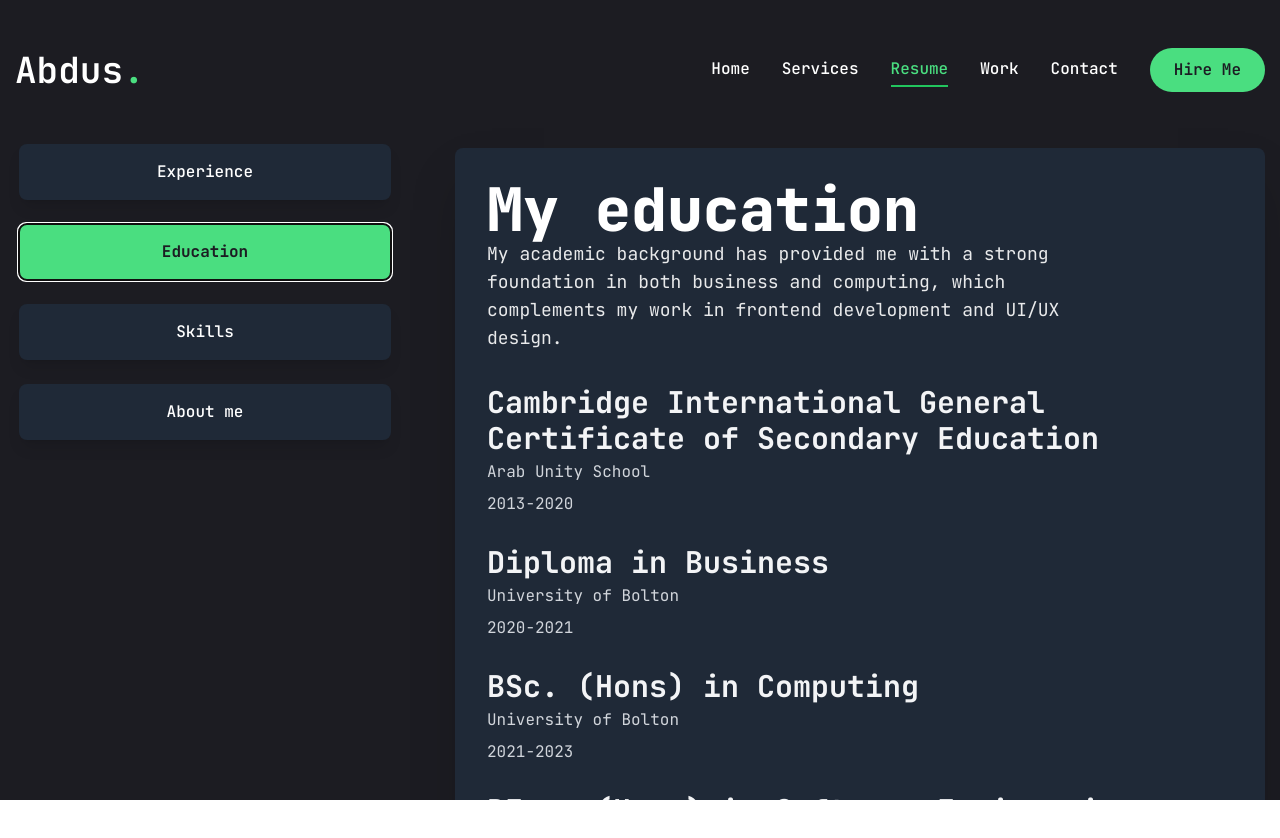
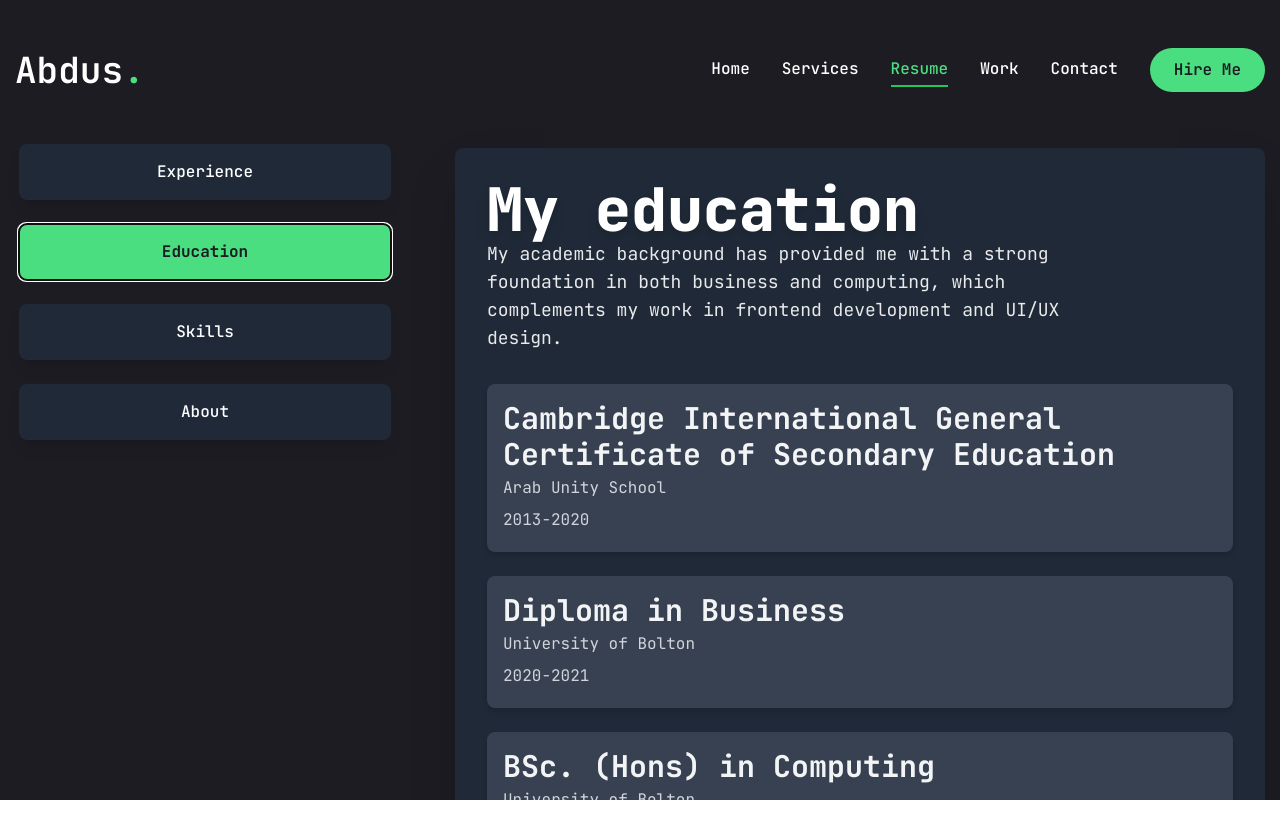
Before and after one commit to a10smd/portfolio-main, a Next.js app: page /resume in a window 1280 px wide. Both pictures are taken after a click on the tab "Education". Shown: the top 838 px of the page. Built offline with nearby package versions, Linux system fonts and the light colour scheme.

Commit message:
Major Changes

```diff
--- a/app/resume/page.jsx
+++ b/app/resume/page.jsx
@@ -188,7 +188,7 @@ const Resume = () => {
       animate={{
         opacity: 1,
         scale: 1,
-        transition: { delay: 0.4, duration: 0.6, ease: "easeOut" },
+        transition: { delay: 0.4, duration: 0.8, ease: "easeOut" },
       }}
       exit={{ opacity: 0, scale: 0.9, transition: { duration: 0.4 } }}
       className="min-h-[80vh] flex items-center justify-center py-12 xl:py-0 bg-primary"
@@ -199,30 +199,19 @@ const Resume = () => {
           className="flex flex-col xl:flex-row gap-[60px]"
         >
           <TabsList className="flex flex-col w-full max-w-[380px] mx-auto xl:mx-0 gap-6">
-            <TabsTrigger
-              value="experience"
-              className="p-4 bg-gray-800 text-white rounded-lg shadow-lg transform transition-transform hover:scale-110 active:scale-100"
-            >
-              Experience
-            </TabsTrigger>
-            <TabsTrigger
-              value="education"
-              className="p-4 bg-gray-800 text-white rounded-lg shadow-lg transform transition-transform hover:scale-110 active:scale-100"
-            >
-              Education
-            </TabsTrigger>
-            <TabsTrigger
-              value="skills"
-              className="p-4 bg-gray-800 text-white rounded-lg shadow-lg transform transition-transform hover:scale-110 active:scale-100"
-            >
-              Skills
-            </TabsTrigger>
-            <TabsTrigger
-              value="about"
-              className="p-4 bg-gray-800 text-white rounded-lg shadow-lg transform transition-transform hover:scale-110 active:scale-100"
-            >
-              About me
-            </TabsTrigger>
+            {["experience", "education", "skills", "about"].map(
+              (value, index) => (
+                <TabsTrigger
+                  key={value}
+                  value={value}
+                  className="p-4 bg-gray-800 text-white rounded-lg shadow-lg transform transition-transform hover:scale-110 active:scale-100"
+                  whileHover={{ scale: 1.05 }}
+                  whileTap={{ scale: 0.95 }}
+                >
+                  {value.charAt(0).toUpperCase() + value.slice(1)}
+                </TabsTrigger>
+              )
+            )}
           </TabsList>
 
           <div className="min-h-[70vh] w-full">
@@ -231,24 +220,30 @@ const Resume = () => {
                 initial={{ opacity: 0, x: -50 }}
                 animate={{ opacity: 1, x: 0 }}
                 exit={{ opacity: 0, x: 50 }}
-                transition={{ duration: 0.6, ease: "easeOut" }}
+                transition={{ duration: 0.8, ease: "easeOut" }}
                 className="flex flex-col gap-[60px] text-center xl:text-left"
               >
-                <h3 className="text-6xl font-extrabold text-white">
+                <h3 className="text-6xl font-extrabold text-white drop-shadow-lg">
                   {experience.title}
                 </h3>
                 <p className="max-w-[600px] text-white/90 mx-auto xl:mx-0 text-lg">
                   {experience.description}
                 </p>
                 <ScrollArea className="h-[400px]">
-                  <ul className="grid grid-cols-1 gap-[30px] lg:grid-cols-2">
+                  <motion.ul
+                    initial={{ opacity: 0 }}
+                    animate={{ opacity: 1 }}
+                    exit={{ opacity: 0 }}
+                    transition={{ duration: 0.8 }}
+                    className="grid grid-cols-1 gap-[30px] lg:grid-cols-2"
+                  >
                     {experience.items.map((item, index) => (
                       <motion.li
                         key={index}
                         initial={{ opacity: 0, y: 30 }}
                         animate={{ opacity: 1, y: 0 }}
                         exit={{ opacity: 0, y: -30 }}
-                        transition={{ duration: 0.5, delay: index * 0.2 }}
+                        transition={{ duration: 0.5, delay: index * 0.3 }}
                         className="bg-gray-800 p-6 rounded-lg shadow-2xl transform transition-transform hover:scale-105"
                       >
                         <h4 className="text-3xl font-bold mb-4 text-gray-100">
@@ -260,7 +255,7 @@ const Resume = () => {
                         <p className="text-gray-300">{item.description}</p>
                       </motion.li>
                     ))}
-                  </ul>
+                  </motion.ul>
                 </ScrollArea>
               </motion.div>
             </TabsContent>
@@ -273,13 +268,19 @@ const Resume = () => {
                 transition={{ duration: 0.6 }}
                 className="bg-gray-800 p-8 rounded-lg shadow-2xl"
               >
-                <h3 className="text-6xl font-extrabold text-white">
+                <h3 className="text-6xl font-extrabold text-white drop-shadow-lg">
                   {education.title}
                 </h3>
                 <p className="max-w-[600px] text-white/90 mx-auto xl:mx-0 text-lg mb-8">
                   {education.description}
                 </p>
-                <ul className="space-y-6">
+                <motion.ul
+                  initial={{ opacity: 0 }}
+                  animate={{ opacity: 1 }}
+                  exit={{ opacity: 0 }}
+                  transition={{ duration: 0.8 }}
+                  className="space-y-6"
+                >
                   {education.items.map((item, index) => (
                     <motion.li
                       key={index}
@@ -287,7 +288,7 @@ const Resume = () => {
                       animate={{ opacity: 1, y: 0 }}
                       exit={{ opacity: 0, y: -20 }}
                       transition={{ duration: 0.4, delay: index * 0.2 }}
-                      className="flex flex-col"
+                      className="flex flex-col bg-gray-700 p-4 rounded-lg shadow-md"
                     >
                       <h4 className="text-3xl font-bold text-gray-100">
                         {item.Degree}
@@ -296,7 +297,7 @@ const Resume = () => {
                       <p className="text-gray-300">{item.duration}</p>
                     </motion.li>
                   ))}
-                </ul>
+                </motion.ul>
               </motion.div>
             </TabsContent>
 
@@ -308,7 +309,7 @@ const Resume = () => {
                 transition={{ duration: 0.6 }}
                 className="bg-gray-800 p-8 rounded-lg shadow-2xl"
               >
-                <h3 className="text-6xl font-extrabold text-white">
+                <h3 className="text-6xl font-extrabold text-white drop-shadow-lg">
                   {skills.title}
                 </h3>
                 <p className="max-w-[600px] text-white/90 mx-auto xl:mx-0 text-lg mb-8">
@@ -318,14 +319,14 @@ const Resume = () => {
                   {skills.skillList.map((skill, index) => (
                     <motion.div
                       key={index}
-                      className="flex items-center space-x-4 p-4 bg-gray-800 rounded-lg shadow-lg transform transition-transform hover:scale-105"
+                      className="flex items-center space-x-4 p-4 bg-gray-700 rounded-lg shadow-lg transform transition-transform hover:scale-110"
                       initial={{ opacity: 0, scale: 0.9 }}
                       animate={{ opacity: 1, scale: 1 }}
                       exit={{ opacity: 0, scale: 0.9 }}
                       transition={{ duration: 0.4, delay: index * 0.1 }}
                     >
                       <div className="text-3xl text-white">{skill.icon}</div>
-                      <p className="text-lg text-gray-100">{skill.name}</p>
+                      <p className="text-sm text-gray-100">{skill.name}</p>
                     </motion.div>
                   ))}
                 </div>
@@ -340,15 +341,21 @@ const Resume = () => {
                 transition={{ duration: 0.6 }}
                 className="bg-gray-800 p-8 rounded-lg shadow-2xl"
               >
-                <h3 className="text-6xl font-extrabold text-white">
+                <h3 className="text-6xl font-extrabold text-white drop-shadow-lg">
                   {about.title}
                 </h3>
                 <p className="max-w-[600px] text-white/90 mx-auto xl:mx-0 text-lg mb-8">
                   {about.description}
                 </p>
-                <ul className="space-y-4">
+                <motion.ul
+                  initial={{ opacity: 0 }}
+                  animate={{ opacity: 1 }}
+                  exit={{ opacity: 0 }}
+                  transition={{ duration: 0.8 }}
+                  className="space-y-4"
+                >
                   {about.info.map((item, index) => (
-                    <li
+                    <motion.li
                       key={index}
                       className="flex justify-between text-gray-300"
                       initial={{ opacity: 0 }}
@@ -360,9 +367,9 @@ const Resume = () => {
                         {item.fieldName}:
                       </span>
                       <span>{item.fieldValue}</span>
-                    </li>
+                    </motion.li>
                   ))}
-                </ul>
+                </motion.ul>
               </motion.div>
             </TabsContent>
           </div>
```
